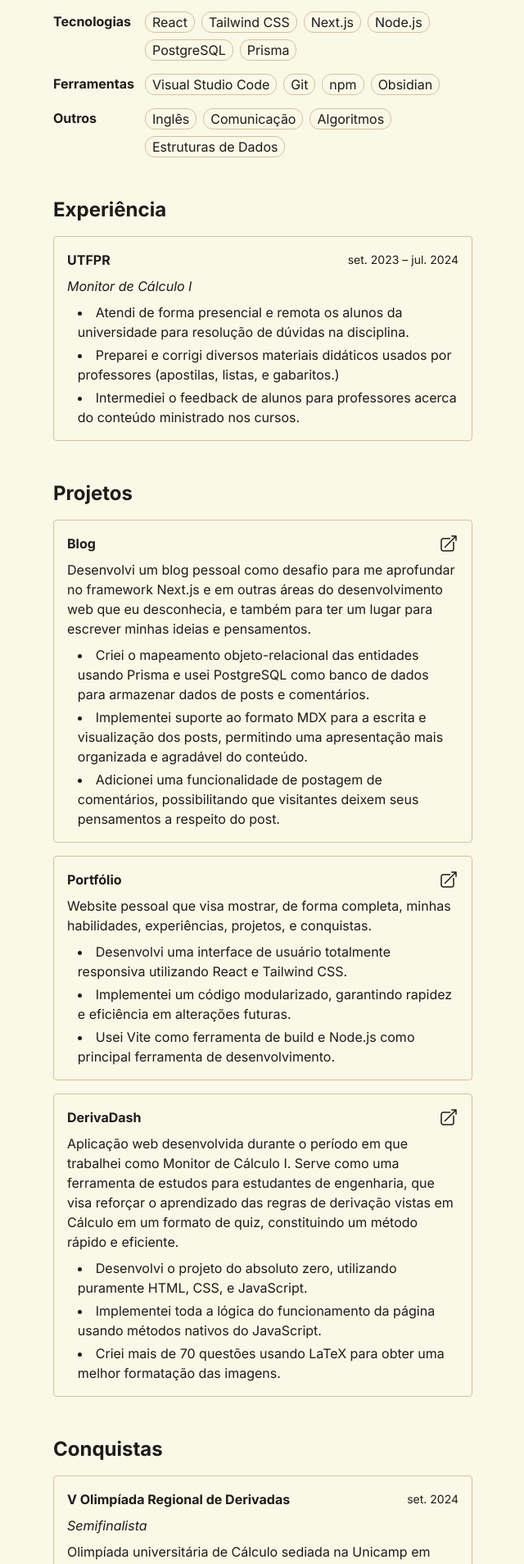
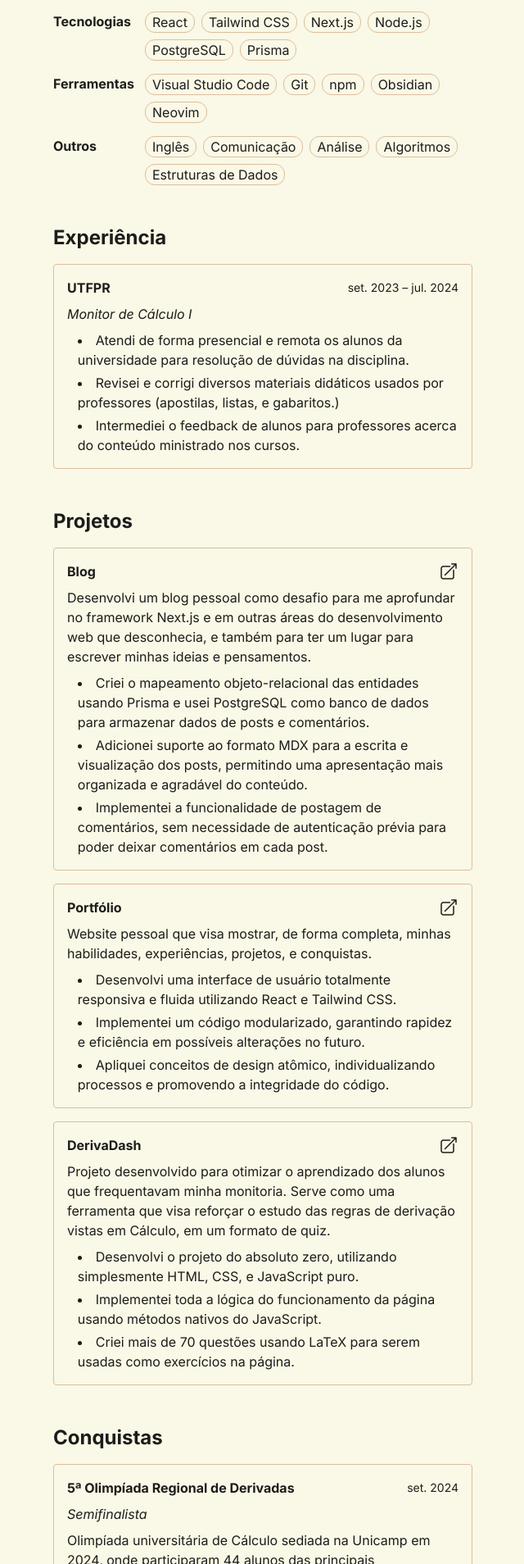
Before and after one commit to mcavalcantes/portfolio, a React (Vite) app: page / in a window 1280 px wide. Shown: the part 752-2660 px from the top of the page at 82% size, without its empty margins (319-959 px from the left). Built offline with nearby package versions, Linux system fonts and the light colour scheme.

Commit message:
updated resume and data

```diff
--- a/src/constants/constants.ts
+++ b/src/constants/constants.ts
@@ -28,9 +28,10 @@ export const SKILLS: Array<Skill> = [
       "TypeScript",
       "JavaScript",
       "Python",
+      "Java",
       "SQL",
-      "Java",
       "C",
+      "C++",
     ],
   },
   {
@@ -51,6 +52,7 @@ export const SKILLS: Array<Skill> = [
       "Git",
       "npm",
       "Obsidian",
+      "Neovim",
     ],
   },
   {
@@ -58,6 +60,7 @@ export const SKILLS: Array<Skill> = [
     skills: [
       "Inglês",
       "Comunicação",
+      "Análise",
       "Algoritmos",
       "Estruturas de Dados",
     ],
@@ -72,7 +75,7 @@ export const EXPERIENCES: Array<Experience> = [
     subtitle: "Monitor de Cálculo I",
     bullets: [
       "Atendi de forma presencial e remota os alunos da universidade para resolução de dúvidas na disciplina.",
-      "Preparei e corrigi diversos materiais didáticos usados por professores (apostilas, listas, e gabaritos.)",
+      "Revisei e corrigi diversos materiais didáticos usados por professores (apostilas, listas, e gabaritos.)",
       "Intermediei o feedback de alunos para professores acerca do conteúdo ministrado nos cursos.",
     ],
   },
@@ -82,11 +85,11 @@ export const PROJECTS: Array<Project> = [
   {
     link: "https://blog-mcavalcante.vercel.app/",
     name: "Blog",
-    description: "Desenvolvi um blog pessoal como desafio para me aprofundar no framework Next.js e em outras áreas do desenvolvimento web que eu desconhecia, e também para ter um lugar para escrever minhas ideias e pensamentos.",
+    description: "Desenvolvi um blog pessoal como desafio para me aprofundar no framework Next.js e em outras áreas do desenvolvimento web que desconhecia, e também para ter um lugar para escrever minhas ideias e pensamentos.",
     bullets: [
       "Criei o mapeamento objeto-relacional das entidades usando Prisma e usei PostgreSQL como banco de dados para armazenar dados de posts e comentários.",
-      "Implementei suporte ao formato MDX para a escrita e visualização dos posts, permitindo uma apresentação mais organizada e agradável do conteúdo.",
-      "Adicionei uma funcionalidade de postagem de comentários, possibilitando que visitantes deixem seus pensamentos a respeito do post.",
+      "Adicionei suporte ao formato MDX para a escrita e visualização dos posts, permitindo uma apresentação mais organizada e agradável do conteúdo.",
+      "Implementei a funcionalidade de postagem de comentários, sem necessidade de autenticação prévia para poder deixar comentários em cada post.",
     ],
   },
   {
@@ -94,26 +97,26 @@ export const PROJECTS: Array<Project> = [
     name: "Portfólio",
     description: "Website pessoal que visa mostrar, de forma completa, minhas habilidades, experiências, projetos, e conquistas.",
     bullets: [
-      "Desenvolvi uma interface de usuário totalmente responsiva utilizando React e Tailwind CSS.",
-      "Implementei um código modularizado, garantindo rapidez e eficiência em alterações futuras.",
-      "Usei Vite como ferramenta de build e Node.js como principal ferramenta de desenvolvimento.",
+      "Desenvolvi uma interface de usuário totalmente responsiva e fluida utilizando React e Tailwind CSS.",
+      "Implementei um código modularizado, garantindo rapidez e eficiência em possíveis alterações no futuro.",
+      "Apliquei conceitos de design atômico, individualizando processos e promovendo a integridade do código.",
     ],
   },
   {
     link: "https://mcavalcantes.github.io/derivadash/",
     name: "DerivaDash",
-    description: "Aplicação web desenvolvida durante o período em que trabalhei como Monitor de Cálculo I. Serve como uma ferramenta de estudos para estudantes de engenharia, que visa reforçar o aprendizado das regras de derivação vistas em Cálculo em um formato de quiz, constituindo um método rápido e eficiente.",
+    description: "Projeto desenvolvido para otimizar o aprendizado dos alunos que frequentavam minha monitoria. Serve como uma ferramenta que visa reforçar o estudo das regras de derivação vistas em Cálculo, em um formato de quiz.",
     bullets: [
-      "Desenvolvi o projeto do absoluto zero, utilizando puramente HTML, CSS, e JavaScript.",
+      "Desenvolvi o projeto do absoluto zero, utilizando simplesmente HTML, CSS, e JavaScript puro.",
       "Implementei toda a lógica do funcionamento da página usando métodos nativos do JavaScript.",
-      "Criei mais de 70 questões usando LaTeX para obter uma melhor formatação das imagens.",
+      "Criei mais de 70 questões usando LaTeX para serem usadas como exercícios na página.",
     ],
   },
 ];
 
 export const ACHIEVEMENTS: Array<Achievement> = [
   {
-    name: "V Olimpíada Regional de Derivadas",
+    name: "5ª Olimpíada Regional de Derivadas",
     date: "set. 2024",
     subtitle: "Semifinalista",
     description: "Olimpíada universitária de Cálculo sediada na Unicamp em 2024, onde participaram 44 alunos das principais universidades do Brasil.",
```
Also changed, not shown: 2 other files (tests, documents, lock files or other folders).
